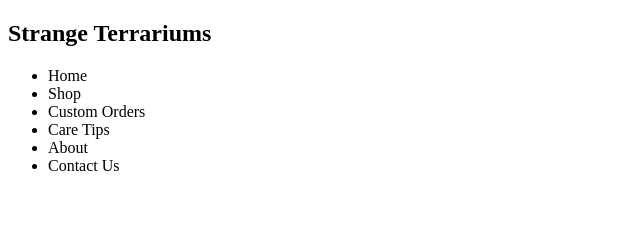
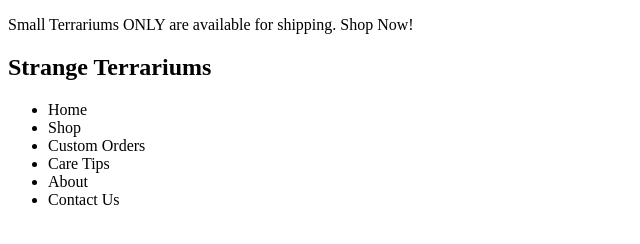
Before and after one commit to StevieAmb/strange_terr, a plain HTML site: page index.html in a window 1280 px wide. Shown: the whole page, without its empty margins (0-640 px from the left). Drawn offline with Linux system fonts and the light colour scheme.

Commit message:
Add disclaimer in header

```diff
--- a/index.html
+++ b/index.html
@@ -6,11 +6,10 @@
   </head>
   <body>
     <header>
-
+      <p>Small Terrariums ONLY are available for shipping. Shop Now!</p>
     </header>
     <nav>
       <h1>Strange Terrariums</h1>
-
       <div>
         <ul>
           <li>Home</li>
```
